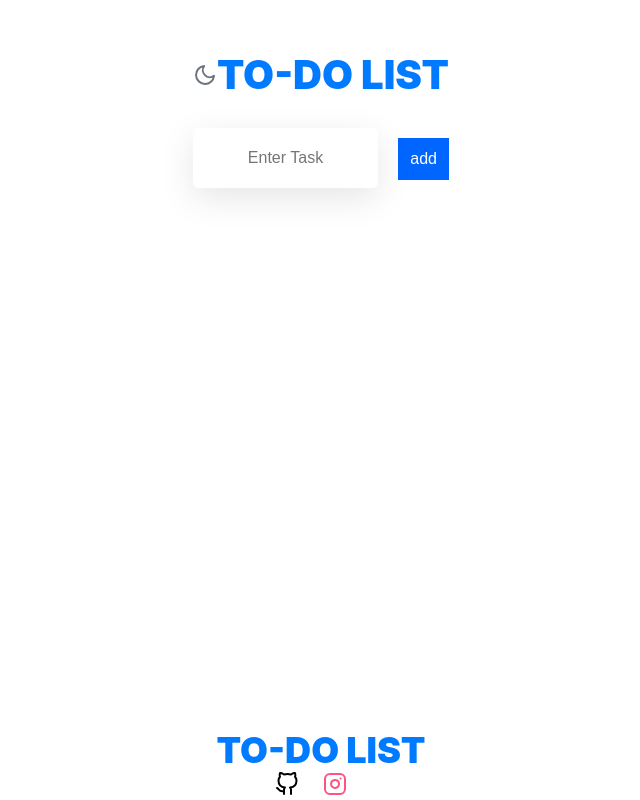
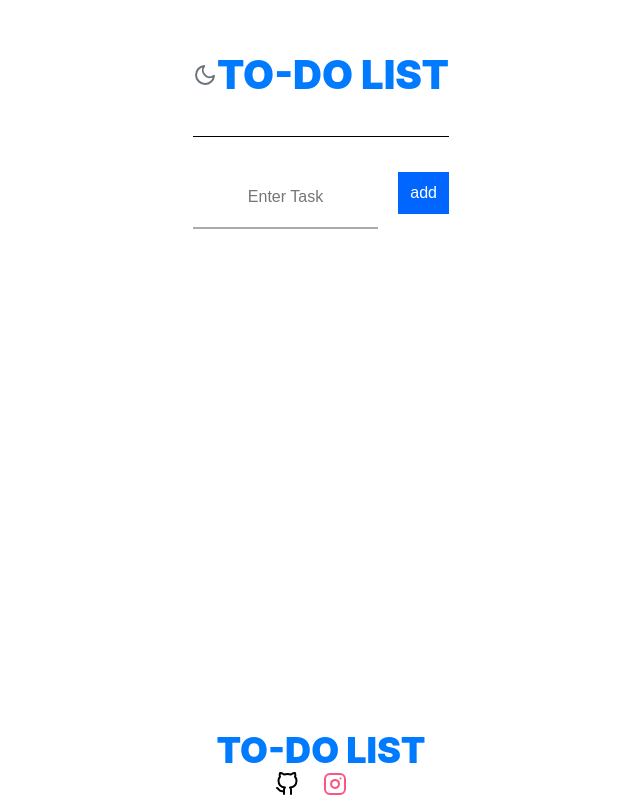
Before and after one commit to Rohit1204/todo-list, a React (Create React App) app: page / in a window 1280 px wide. Shown: the whole page, without its empty margins (319-959 px from the left). Built offline with nearby package versions, Linux system fonts and the light colour scheme.

Commit message:
enable dark mode update

```diff
--- a/package.json
+++ b/package.json
@@ -8,6 +8,7 @@
     "@testing-library/react": "^9.3.2",
     "@testing-library/user-event": "^7.1.2",
     "gh-pages": "^2.2.0",
+    "node-sass": "^4.14.1",
     "react": "^16.13.1",
     "react-dom": "^16.13.1",
     "react-feather": "^2.0.8",
--- a/src/App.js
+++ b/src/App.js
@@ -1,6 +1,6 @@
 import React, { Component, useState, useRef } from 'react';
 import TodoItems from './components/TodoItems/TodoItems';
-import './App.css';
+import './App.scss';
 import  {Footer} from './components/Footer/footer.component';
 import Navbar from './components/Navbar/navbar.component';
 import {BrowserRouter as Router,Route} from 'react-router-dom';
@@ -10,6 +10,7 @@ export function App(props){
   var _inputElement =useRef("");
 
   const addItem=(e)=>{
+    e.preventDefault();
     if(_inputElement.value !==" "){
       var newItem ={
         text: _inputElement.value,
@@ -20,7 +21,6 @@ export function App(props){
       _inputElement.value=" ";
     }
   console.log(setItems);
-  e.preventDefault();
   }
   const deleteItem=(key)=>{
     var filteredItems= items.filter(function(item){
@@ -60,7 +60,8 @@ export function App(props){
         <form onSubmit ={addItem}>
       <input
       ref={(a) =>  _inputElement =a}
-      placeholder="enter task">
+      placeholder="enter task"
+      className="no-outline">
       </input>
       <button type="submit">add</button>
         </form>
--- a/src/App.css
+++ b/src/App.scss
@@ -2,6 +2,7 @@
   padding: 10px;
   font-size: 16px;
   margin: 10px;
+  margin-top: 35px;
   margin-right: 0px;
   background-color: #0066ff;
   color: #FFF;
@@ -12,22 +13,30 @@
   background-color: #003399;
   border: 2px solid #003399;
 }
+form{
+  outline: none;
+  border: none;
+}
 .todoListMain .header input{
+  margin-top: 30px;
 padding: 10px;
 font-size: 16px;
-border: 0;
+border: none;
 width: 165px;
 background: #fff;
 outline: none;
-border-radius: 5px;
+
 transition: all .2s ease-in-out;
-box-shadow: 0 10px 35px rgba(0, 0, 0, .1);
--moz-box-shadow: 0 10px 35px rgba(0, 0, 0, .1);
-    -webkit-appearance: none !important;
-    -webkit-box-shadow: 0 10px 35px rgba(0, 0, 0, .1);
+border-bottom: #fff;
     height:40px;
    text-align: center;
    text-transform: capitalize;
+   border-top-style: hidden;
+   border-left-style: hidden ;
+   border-bottom-style: groove;
+}
+.no-outline:focus{
+  outline: none;
 }
 .todoListMain .theList{
  list-style: none;
@@ -42,8 +51,8 @@ box-shadow: 0 10px 35px rgba(0, 0, 0, .1);
     font-size: 18px;
     font-weight: bold;
     margin-bottom: 15px;
-    background-color: rgba(255,255,255,.5);
-    color:#333;
+    background-color: #28a74520;
+    color: #dc3545;
     border-radius: 5px;
     list-style: none;
     transition:  background-color .2s ease-out;
@@ -63,4 +72,25 @@ box-shadow: 0 10px 35px rgba(0, 0, 0, .1);
     background: #161625 !important;
   color: #bdbdbd;
   transition: background-color .2s ease-out !important;
+  .Navbar,expand{
+    background: #1e1e30 !important;
   }
+  input{
+   background: #161625 !important ;
+   color:#fff !important;
+   border-bottom-style: groove;
+   outline: none;
+   box-shadow: 0px 10px 35px #161625;
+  }
+  .todoListMain .theList li{
+    background-color: #fff ;
+    color: #28a745;
+  }
+ .todoListMain .theList li:hover{
+   background-color: lightblue;
+ }
+ ::placeholder{
+   color:#fff;
+ }
+
+  }
--- a/src/components/Footer/footer.style.css
+++ b/src/components/Footer/footer.style.css
@@ -1,10 +1,11 @@
 footer{
-    position: absolute;
+    position: fixed;
     left: 0;
     bottom: 0;
     right: 0;
     width: 100%;
     text-align: center;
+    flex-direction: row;
 }
 .github{
     margin-right: 20px;
--- a/src/components/Navbar/navbar.style.css
+++ b/src/components/Navbar/navbar.style.css
@@ -1,9 +1,11 @@
 .navbar{
     display: flex;
     flex-direction: row;
-    height: 3.9rem;
+    height: 70px;
     justify-content: space-between;
     padding-bottom: 1rem;
+    border-bottom: 1px solid #000;
+    width: 100%;
 }
 & > *{
     align-self: center;
```
Also changed, not shown: 1 other file (tests, documents, lock files or other folders).
